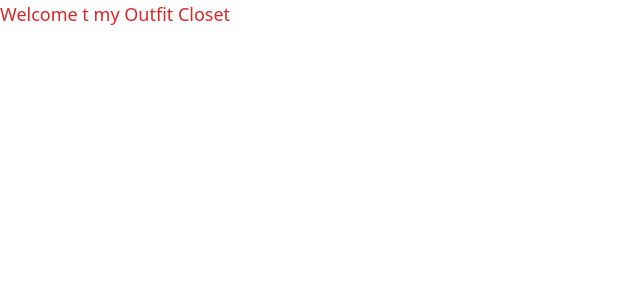
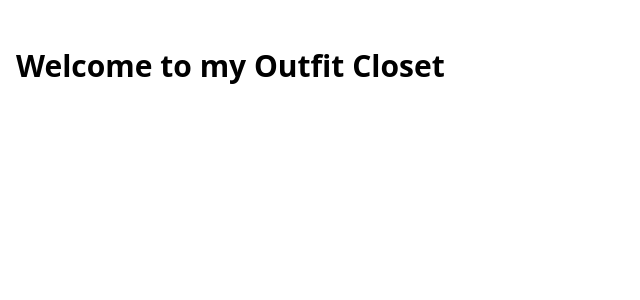
Before and after one commit to Cherrypick14/daily_outfit_trials, a React (Vite) app: page / in a window 1280 px wide. Shown: the top 300 px of the page, without its empty margins (0-640 px from the left). Built offline with nearby package versions, Linux system fonts and the light colour scheme.

Commit message:
add grid layout to our outfit closet

```diff
--- a/src/App.jsx
+++ b/src/App.jsx
@@ -3,6 +3,7 @@ import Outfits from './components/outfits'
 
 
 function App() {
+
   const daysofweek =[
     'Monday',
     'Tuesday',
@@ -15,14 +16,15 @@ function App() {
     'Sunday']
   return (
     <>
-      <div className="card">
-        <h1 className='text-red-600 text-lg'>Welcome t my Outfit Closet </h1>
+      <div className="container mx-auto mt-8 p-4">
+        <h1 className='text-3xl font-semibold mb-4'>Welcome to my Outfit Closet </h1>
+         <div className='grid grid-cols-1 md:grid-cols-2 lg:grid-cols-3 gap-4'>
 
-      {daysofweek.map((day)=>{
+         {daysofweek.map((day)=>{
 
-         <Outfits key={day} day={day} />
-      })}
-
+              <Outfits key={day} day={day} />
+           })}
+         </div>
       </div>
 
     </>
```
